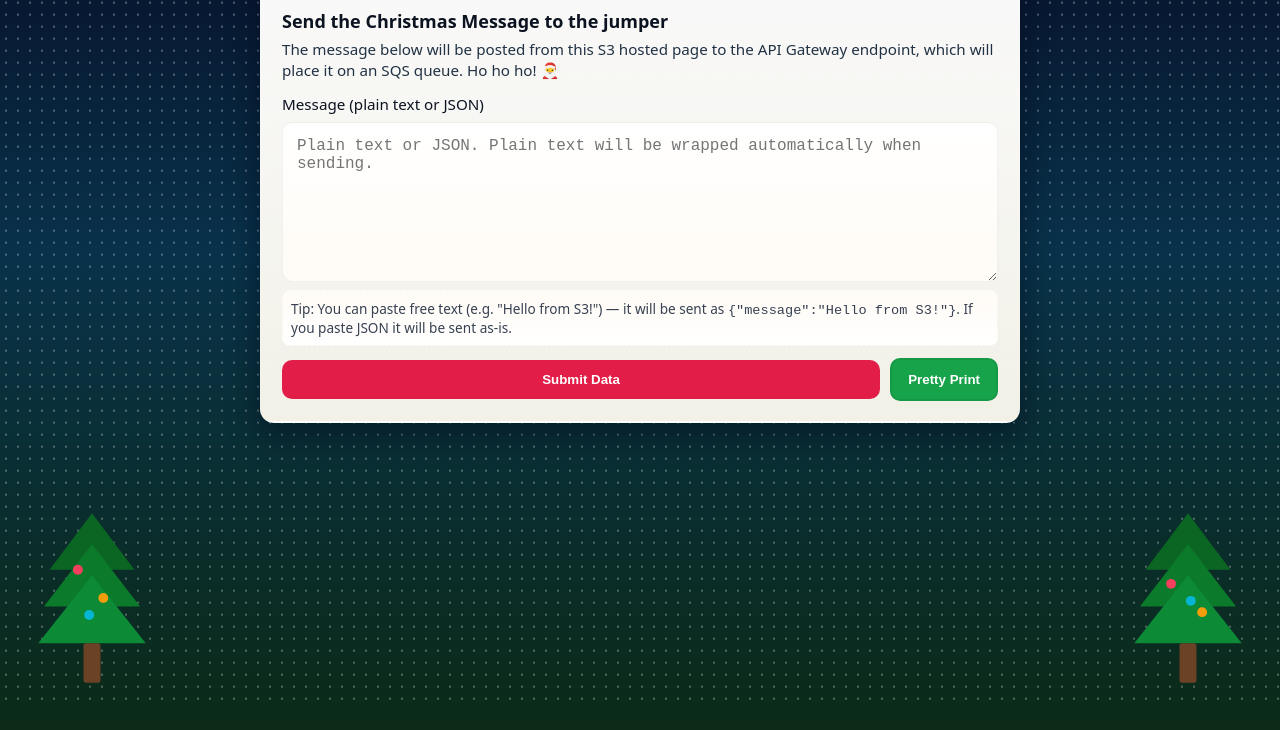
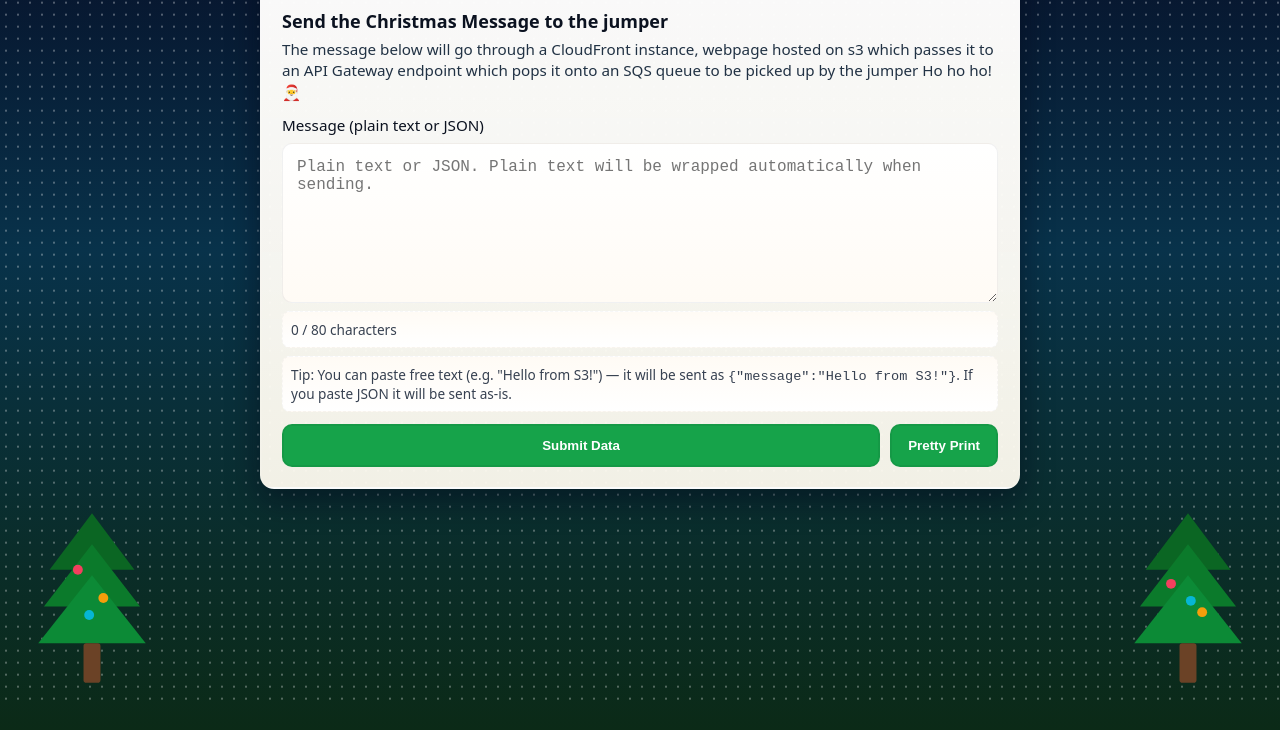
Before and after one commit to mrmebailey/xmasjumper, a plain HTML site: page index.html in a window 1280 px wide. Shown: the part 92-822 px from the top of the page. Drawn offline with Linux system fonts and the light colour scheme.

Commit message:
Full project in reasonable shape

```diff
--- a/index.html
+++ b/index.html
@@ -57,16 +57,17 @@
     <div id="postForm">
         <header class="xmas"><div class="logo"><span class="star">🎄</span>Christmas Jumper</div><div style="color:#475569">Send a festive message</div></header>
         <h2>Send the Christmas Message to the jumper</h2>
-        <p>The message below will be posted from this S3 hosted page to the API Gateway endpoint, which will place it on an SQS queue. Ho ho ho! 🎅</p>
+        <p>The message below will go through a CloudFront instance, webpage hosted on s3 which passes it to an API Gateway endpoint which pops it onto an SQS queue to be picked up by the jumper Ho ho ho! 🎅</p>
 
         <div class="field">
             <label for="messageInput">Message (plain text or JSON)</label>
-            <textarea id="messageInput" placeholder='Plain text or JSON. Plain text will be wrapped automatically when sending.' aria-label="Message input" required></textarea>
+            <textarea id="messageInput" maxlength="80" placeholder='Plain text or JSON. Plain text will be wrapped automatically when sending.' aria-label="Message input" required></textarea>
+            <div id="charCount" class="example small">0 / 80 characters</div>
             <div class="example small">Tip: You can paste free text (e.g. "Hello from S3!") — it will be sent as <code>{"message":"Hello from S3!"}</code>. If you paste JSON it will be sent as-is.</div>
         </div>
 
         <div class="actions">
-            <button class="btn full" id="submitBtn">Submit Data</button>
+            <button class="btn full ghost" id="submitBtn">Submit Data</button>
             <button class="btn ghost" id="prettyBtn" type="button">Pretty Print</button>
         </div>
 
@@ -107,6 +108,16 @@
     const inputElement = document.getElementById('messageInput');
     const outputElement = document.getElementById('message');
     const submitBtn = document.getElementById('submitBtn');
+    const charCount = document.getElementById('charCount');
+
+    function updateCharCount(){
+        if(!charCount) return;
+        const len = inputElement.value.length;
+        charCount.textContent = `${len} / 80 characters`;
+    }
+    inputElement.addEventListener('input', updateCharCount);
+    // initialize counter
+    updateCharCount();
     const prettyBtn = document.getElementById('prettyBtn');
 
     function showMessage(text, kind){
```
Also changed, not shown: diagram.svg (added), 1 other file.
